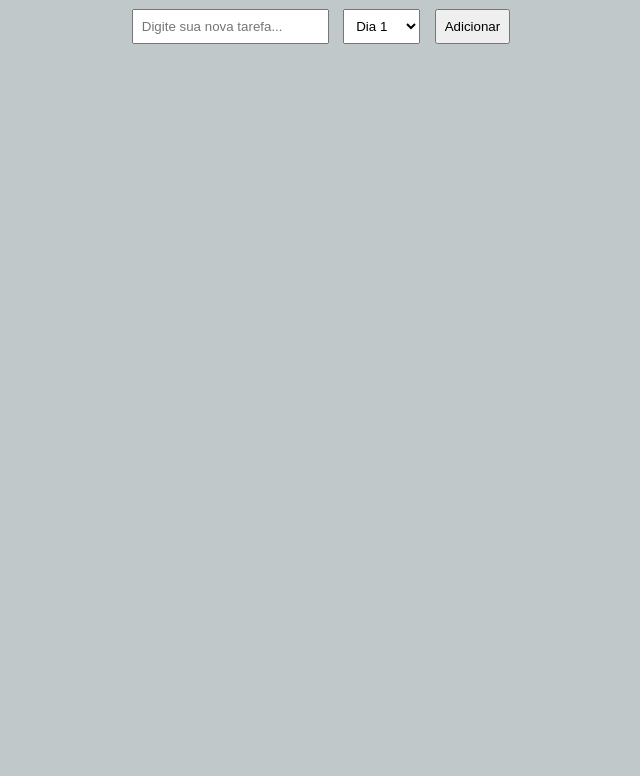
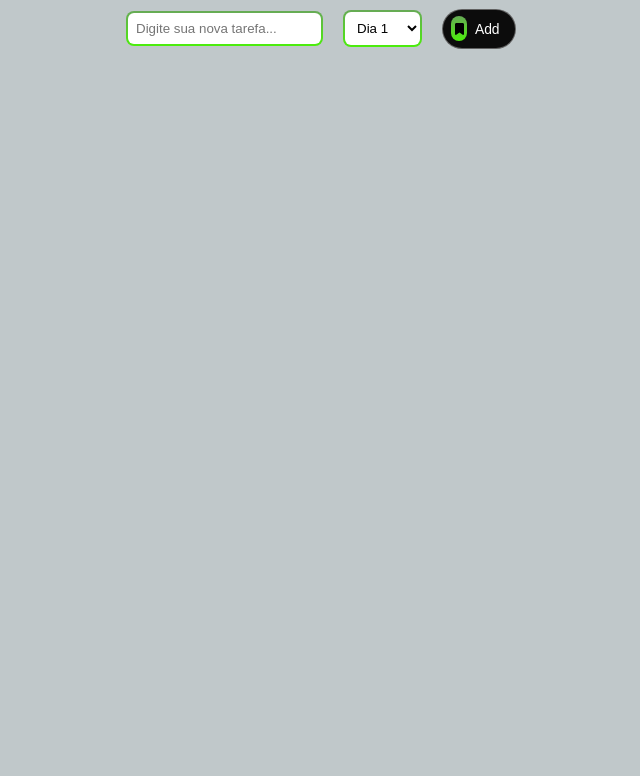
Before and after one commit to LucasDionisioCoutinho/Gerenciador-De-Tarefas, a plain HTML site: page index.html in a window 1280 px wide. Shown: the part 64-840 px from the top of the page, without its empty margins (319-959 px from the left). Before the commit the page ends 800 px from the top, so only its background shows below. Drawn offline with Linux system fonts and the light colour scheme.

Commit message:
Atualizao gerenciador

```diff
--- a/estilos/style.css
+++ b/estilos/style.css
@@ -1,3 +1,5 @@
+@import url('https://fonts.googleapis.com/css2?family=Roboto:wght@100..900&display=swap');
+
 :root {
     --fundo: #C0C8CA;
     --CorDia: #2e4156;
@@ -5,25 +7,133 @@
 }
 
 body {
-    font-family: Arial, sans-serif;
+    font-family: "Roboto", sans-serif;
     margin: 20px;
     text-align: center;
     background-color: var(--fundo);
 }
+h2 {
+    font-weight: 800;
+}
+
+
 
 .container {
     max-width: 400px;
     margin: auto;
+    height: 800px;
 }
 
 select, input, button {
     margin: 5px;
     padding: 8px;
+    border-radius: 5px;
 }
+input {
+    border: 2px solid transparent; /* Define a borda como transparente */
+    border-radius: 8px; /* Bordas arredondadas */
+    background-image: linear-gradient(white, white),
+                      linear-gradient(to bottom, rgb(103, 170, 86), rgb(75, 238, 11)); /* Cor de fundo e borda */
+    background-origin: border-box;
+    background-clip: padding-box, border-box;
+    padding: 8px; /* Espaçamento interno */
+    outline: none; /* Remove o contorno padrão */
+    transition: 0.3s;
+}
+input:focus {
+    border: 2px solid transparent; /* Mantém a borda transparente */
+    background-image: linear-gradient(white, white),
+                      linear-gradient(to bottom, rgb(103, 170, 86), rgb(75, 238, 11)); /* Inverte o gradiente ao focar */
+}
+select {
+    border: 2px solid transparent; /* Define a borda como transparente */
+    border-radius: 8px; /* Bordas arredondadas */
+    background-image: linear-gradient(white, white),
+                      linear-gradient(to bottom, rgb(103, 170, 86), rgb(75, 238, 11)); /* Cor de fundo e borda */
+    background-origin: border-box;
+    background-clip: padding-box, border-box;
+    padding: 8px; /* Espaçamento interno */
+    outline: none; /* Remove o contorno padrão */
+    transition: 0.3s;
+}
+select:focus {
+    border: 2px solid transparent; /* Mantém a borda transparente */
+    background-image: linear-gradient(white, white),
+                      linear-gradient(to bottom,rgb(103, 170, 86), rgb(75, 238, 11)); /* Inverte o gradiente ao focar */
+}
+
+.task-input-container {
+    display: flex;
+    align-items: center;
+    gap: 10px; /* Espaço entre os elementos */
+    width: 100%;
+}
+.bookmarkBtn {
+    width: 80px;
+    height: 40px;
+    border-radius: 40px;
+    border: 1px solid rgba(255, 255, 255, 0.349);
+    background-color: rgb(12, 12, 12);
+    display: flex;
+    align-items: center;
+    justify-content: center;
+    cursor: pointer;
+    transition-duration: 0.3s;
+    overflow: hidden;
+  }
+
+  .IconContainer {
+    width: 25px;
+    height: 25px;
+    background: linear-gradient(to bottom, rgb(103, 170, 86), rgb(75, 238, 11));
+    border-radius: 50px;
+    display: flex;
+    align-items: center;
+    justify-content: center;
+    overflow: hidden;
+    z-index: 2;
+    transition-duration: 0.3s;
+  }
+
+  .icon {
+    border-radius: 1px;
+  }
+
+  .text {
+    height: 100%;
+    width: 60px;
+    display: flex;
+    align-items: center;
+    justify-content: center;
+    color: white;
+    z-index: 1;
+    transition-duration: 0.3s;
+    font-size: 1.04em;
+  }
+
+  .bookmarkBtn:hover .IconContainer {
+    width: 90px;
+    transition-duration: 0.3s;
+  }
+
+  .bookmarkBtn:hover .text {
+    transform: translate(10px);
+    width: 0;
+    font-size: 0;
+    transition-duration: 0.3s;
+  }
+
+  .bookmarkBtn:active {
+    transform: scale(0.95);
+    transition-duration: 0.3s;
+  }
 
 .task-list {
     text-align: left;
     margin-top: 20px;
+    background-color: rgba(0, 0, 0, 0.925);
+    color: white;
+
 }
 
 /* Estilo do cabeçalho de cada dia */
@@ -61,13 +171,15 @@ select, input, button {
 /* Tarefa concluída */
 .completed {
     text-decoration: line-through;
-    color: black;
+    color: rgb(75, 238, 11);
 }
 
 /* Checkbox */
 .checkbox {
     margin-right: 8px;
+    accent-color: rgb(75, 238, 11);
 }
+
 
 /* Status da tarefa */
 .status {
--- a/index.html
+++ b/index.html
@@ -1,5 +1,5 @@
 <!DOCTYPE html>
-<html lang="pt">
+<html lang="pt-BR">
 <head>
     <meta charset="UTF-8">
     <meta name="viewport" content="width=device-width, initial-scale=1.0">
@@ -13,10 +13,22 @@
 <body>
 
     <div class="container">
-        <h2>Gerenciador de Tarefas Diárias</h2>
-        <input type="text" id="taskInput" placeholder="Digite sua nova tarefa...">
-        <select id="daySelect"></select>
-        <button onclick="addTask()">Adicionar</button>
+        <h2 class="titulo-h2">Gerenciador de Tarefas</h2>
+
+        <div class="task-input-container">
+          <input type="text" id="taskInput" placeholder="Digite sua nova tarefa...">
+                <select id="daySelect"></select>
+                <button class="bookmarkBtn" onclick="addTask()">
+                    <span class="IconContainer">
+                      <svg viewBox="0 0 384 512" height="0.9em" class="icon">
+                        <path
+                          d="M0 48V487.7C0 501.1 10.9 512 24.3 512c5 0 9.9-1.5 14-4.4L192 400 345.7 507.6c4.1 2.9 9 4.4 14 4.4c13.4 0 24.3-10.9 24.3-24.3V48c0-26.5-21.5-48-48-48H48C21.5 0 0 21.5 0 48z"
+                        ></path>
+                      </svg>
+                    </span>
+                    <p class="text">Add</p>
+                  </button>
+        </div>
 
         <div id="taskList" class="task-list"></div>
     </div>
```
Also changed, not shown: scripts/script.js (line endings or trailing spaces).
